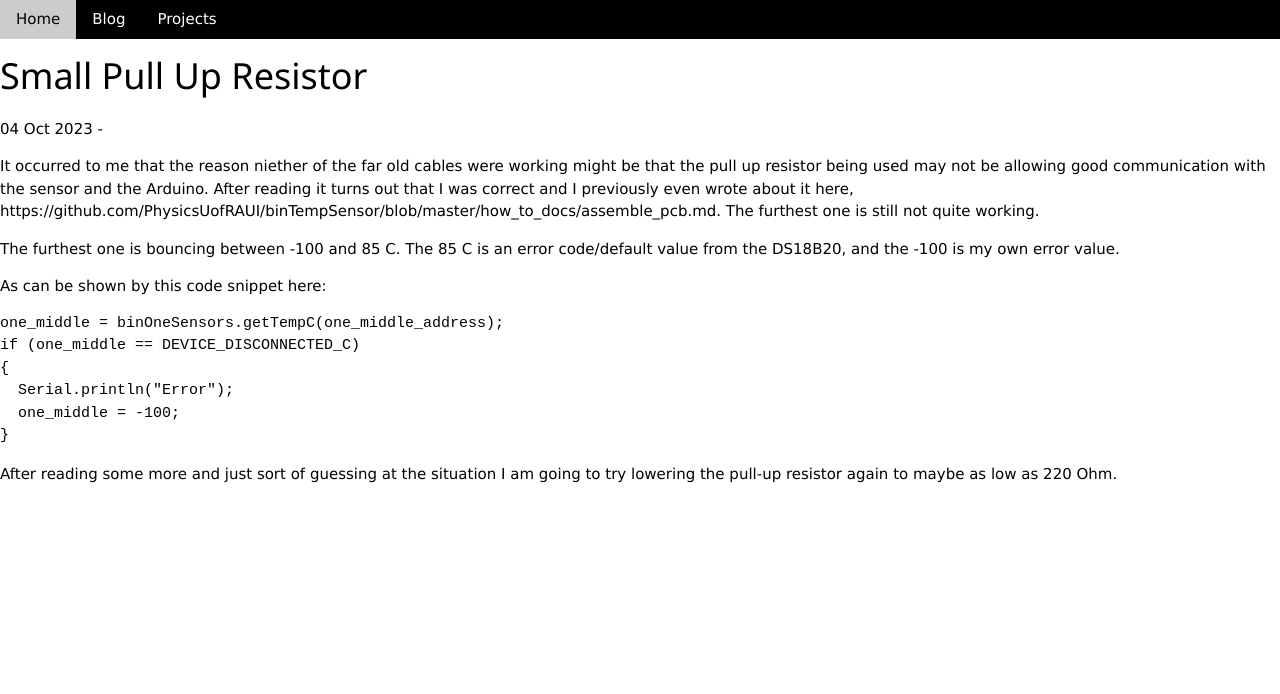
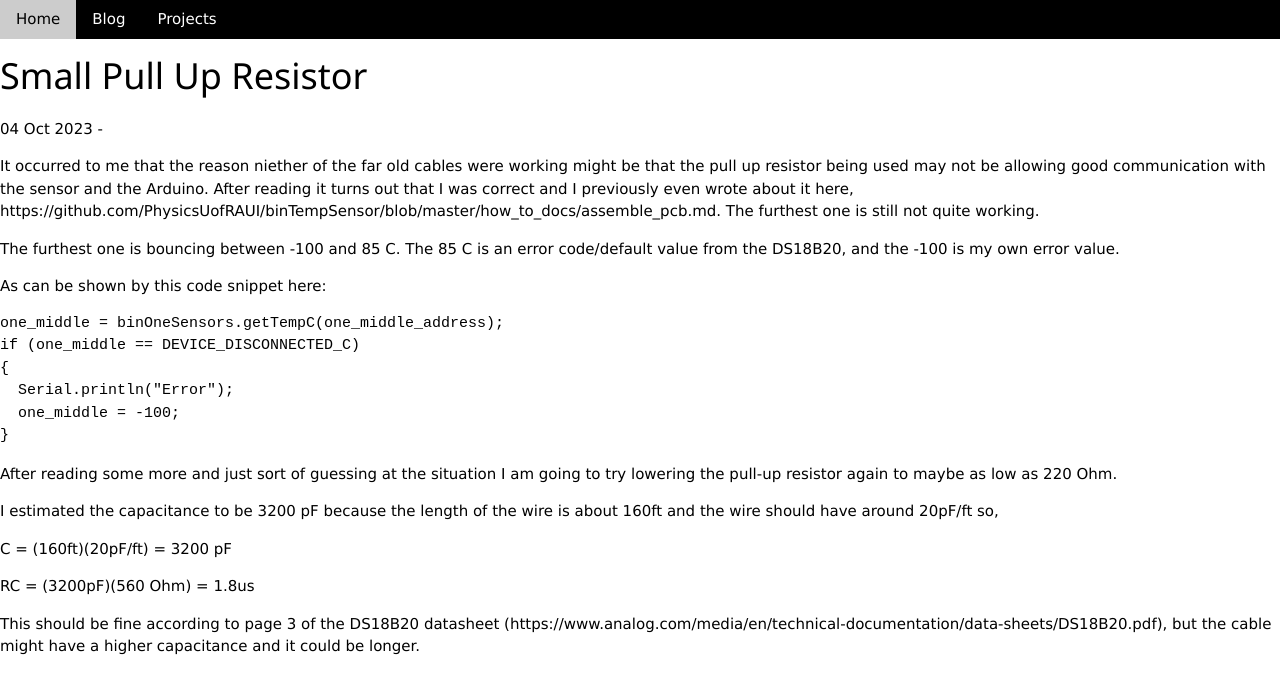
Before and after one commit to PhysicsUofRAUI/farmhacks, a Jekyll site: the page built from _posts/2023-10-04-small-pull-up-resistor.md, in a window 1280 px wide. Shown: the top 694 px of the page. Built offline with Jekyll 4.4.1, drawn with Linux system fonts in a browser that asks for light colours.

Commit message:
Add some extra info about the thought process behind using a smaller r

````diff
--- a/_posts/2023-10-04-small-pull-up-resistor.md
+++ b/_posts/2023-10-04-small-pull-up-resistor.md
@@ -19,3 +19,11 @@ if (one_middle == DEVICE_DISCONNECTED_C)
 ```
 
 After reading some more and just sort of guessing at the situation I am going to try lowering the pull-up resistor again to maybe as low as 220 Ohm.
+
+I estimated the capacitance to be 3200 pF because the length of the wire is about 160ft and the wire should have around 20pF/ft so,
+
+C = (160ft)(20pF/ft) = 3200 pF
+
+RC = (3200pF)(560 Ohm) = 1.8us
+
+This should be fine according to page 3 of the DS18B20 datasheet (https://www.analog.com/media/en/technical-documentation/data-sheets/DS18B20.pdf), but the cable might have a higher capacitance and it could be longer.
````
